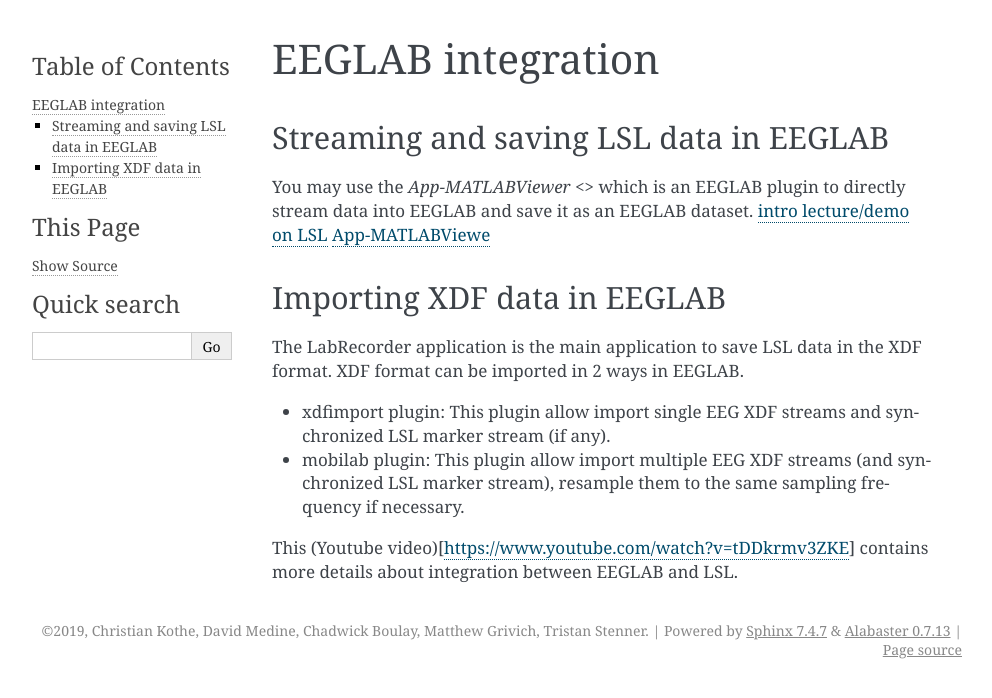
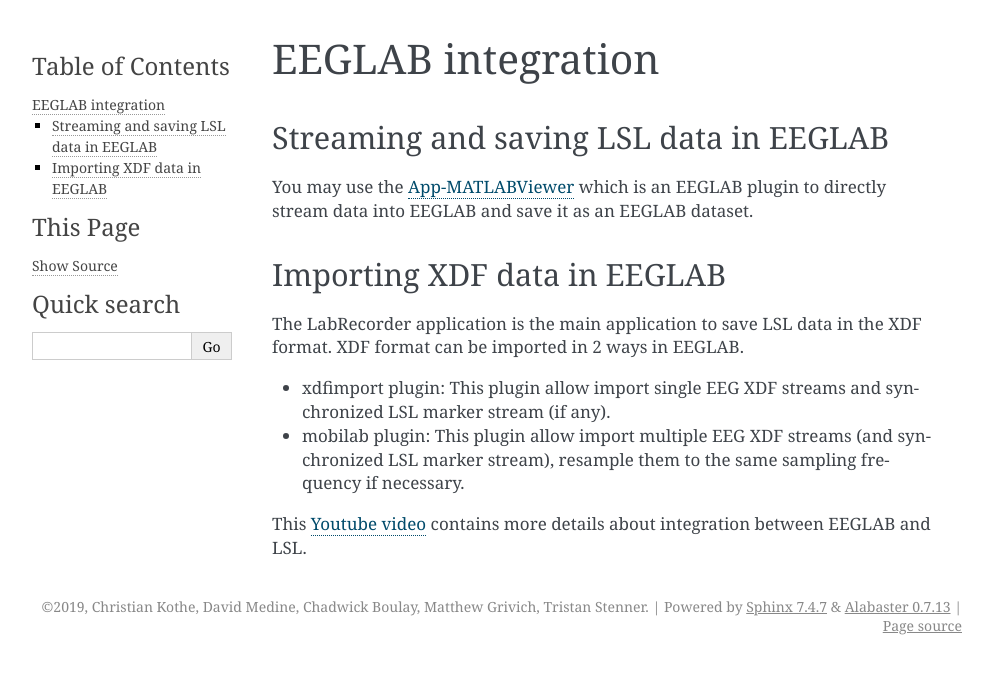
Before and after one commit to sccn/labstreaminglayer, a Sphinx documentation site: the page built from docs/info/eeglab.rst, in a window 1280 px wide. Shown: the top 698 px of the page, without its empty margins (148-1140 px from the left). Built offline with Sphinx 7.4.7, drawn with Linux system fonts in a browser that asks for light colours.

Commit message:
Update eeglab.rst

```diff
--- a/docs/info/eeglab.rst
+++ b/docs/info/eeglab.rst
@@ -3,10 +3,9 @@
 
 Streaming and saving LSL data in EEGLAB
 ---------------------
-You may use the `App-MATLABViewer <>` which is an EEGLAB plugin to directly stream data into EEGLAB and save it as an EEGLAB dataset.
-`intro lecture/demo on LSL <http://www.youtube.com/watch?v=Y1at7yrcFW0>`__
-`App-MATLABViewe <https://github.com/labstreaminglayer/App-MATLABViewer/>`__
-
+You may use the
+`App-MATLABViewer <https://github.com/labstreaminglayer/App-MATLABViewer/>`__
+which is an EEGLAB plugin to directly stream data into EEGLAB and save it as an EEGLAB dataset.
 
 Importing XDF data in EEGLAB
 ---------------------
@@ -16,4 +15,6 @@
 
 * mobilab plugin: This plugin allow import multiple EEG XDF streams (and synchronized LSL marker stream), resample them to the same sampling frequency if necessary.
 
-This (Youtube video)[https://www.youtube.com/watch?v=tDDkrmv3ZKE] contains more details about integration between EEGLAB and LSL.
+This
+`Youtube video <https://www.youtube.com/watch?v=tDDkrmv3ZKE>`__
+contains more details about integration between EEGLAB and LSL.
```
